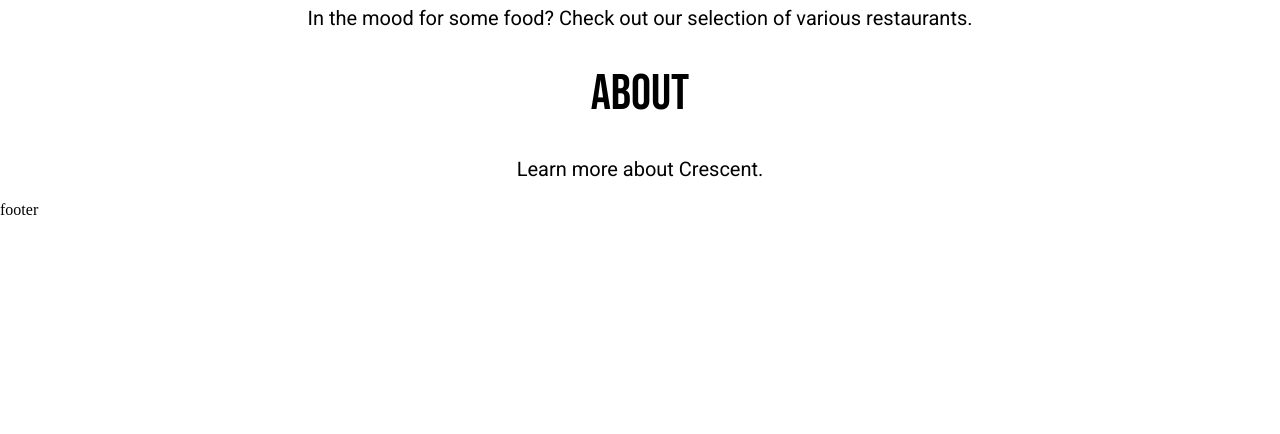
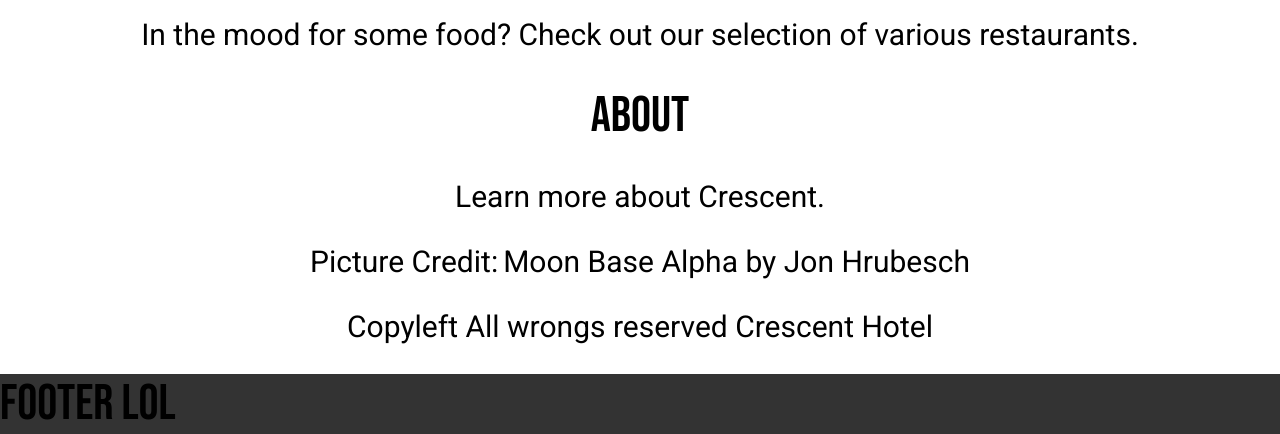
Before and after one commit to chostudio/Crescent, a plain HTML site: page index.html in a window 1280 px wide. Shown: the part 710-1144 px from the top of the page. Before the commit the page ends 929 px from the top, so only its background shows below. Drawn offline with Linux system fonts and the light colour scheme.

Commit message:
made a footer

```diff
--- a/index.html
+++ b/index.html
@@ -52,9 +52,17 @@
     <p>Learn more about Crescent.</p>
 
 
+    <div style="font-size: 20px; font-family: 'Roboto'; margin-left: 50px; margin-right: 50px; text-align: center;">
+        <p style="display: inline; margin-left: 0px; margin-right: 0px;">Picture Credit:</p> <a
+            style="display: inline; font-size: 30px;"
+            href="https://www.deviantart.com/jonhrubesch/art/Moon-Base-Alpha-454922264">Moon Base Alpha by Jon
+            Hrubesch</a>
+    </div>
+
+    <p style=>Copyleft All wrongs reserved Crescent Hotel</p>
 
 
-    <footer>footer</footer>
+    <footer>footer lol</footer>
 
     <noscript>To use this site, please enable JavaScript.</noscript>
 
--- a/style.css
+++ b/style.css
@@ -6,16 +6,12 @@
 color: white;
 }
 
-header {
-    font-size: 40px;
-}
 
 p {
-font-size: 20px;
+font-size: 30px;
 font-family: 'Roboto';
-white-space: nowrap;
-padding-left: 50px;
-padding-right: 50px;
+margin-left: 50px;
+margin-right: 50px;
 text-align: center;
 }
 
@@ -62,7 +58,7 @@
 #digital-clock {
   font-family: 'Orbitron', sans-serif;
   display: inline;
-  font-size: 20px;
+  font-size:20px;
 }
 
 a {
@@ -104,3 +100,17 @@
     padding:0;
     overflow-x: hidden;
 }
+
+footer {
+    font-size: 40px;
+      list-style-type: none;
+  margin: 0;
+  padding: 0;
+  font-size: 50px;
+font-family: 'Bebas Neue';
+font-weight:normal;
+  overflow: hidden;
+  background-color: #333;
+  top: 0;
+  width: 100%;
+}
```
